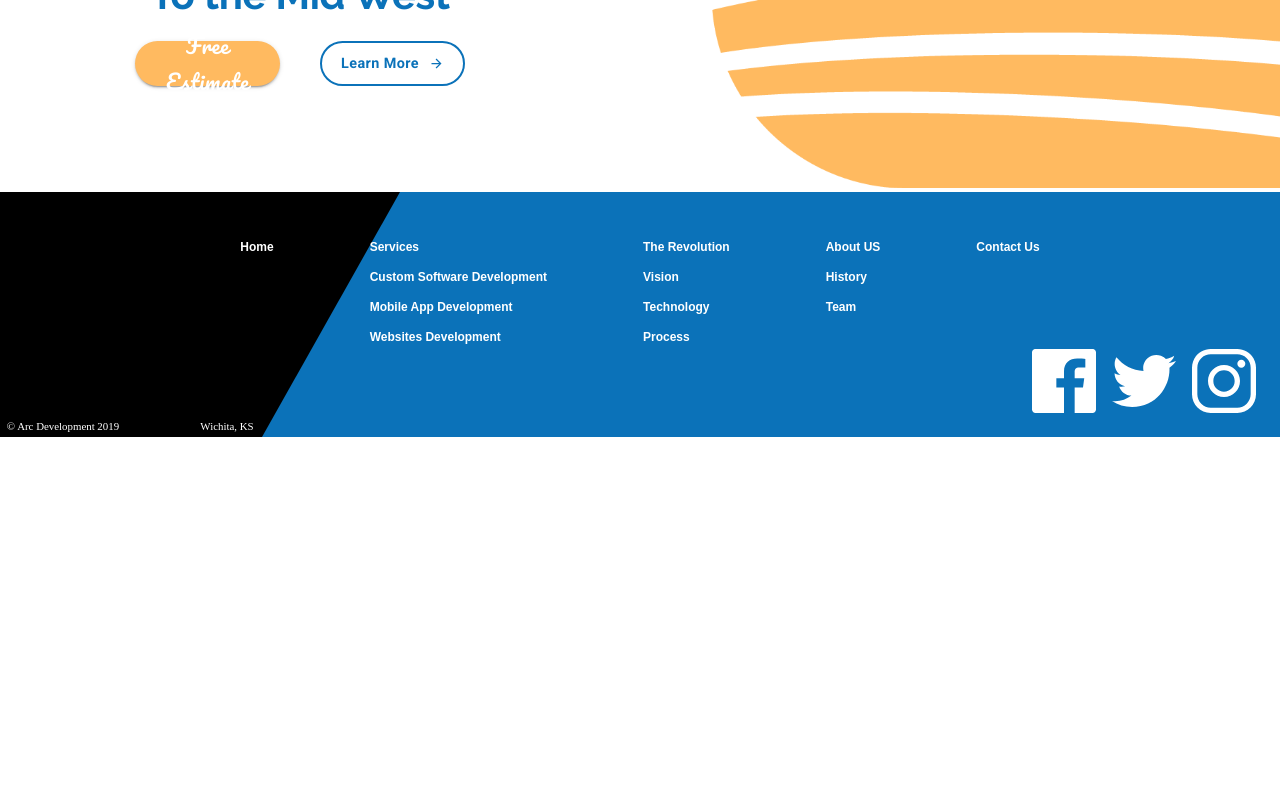
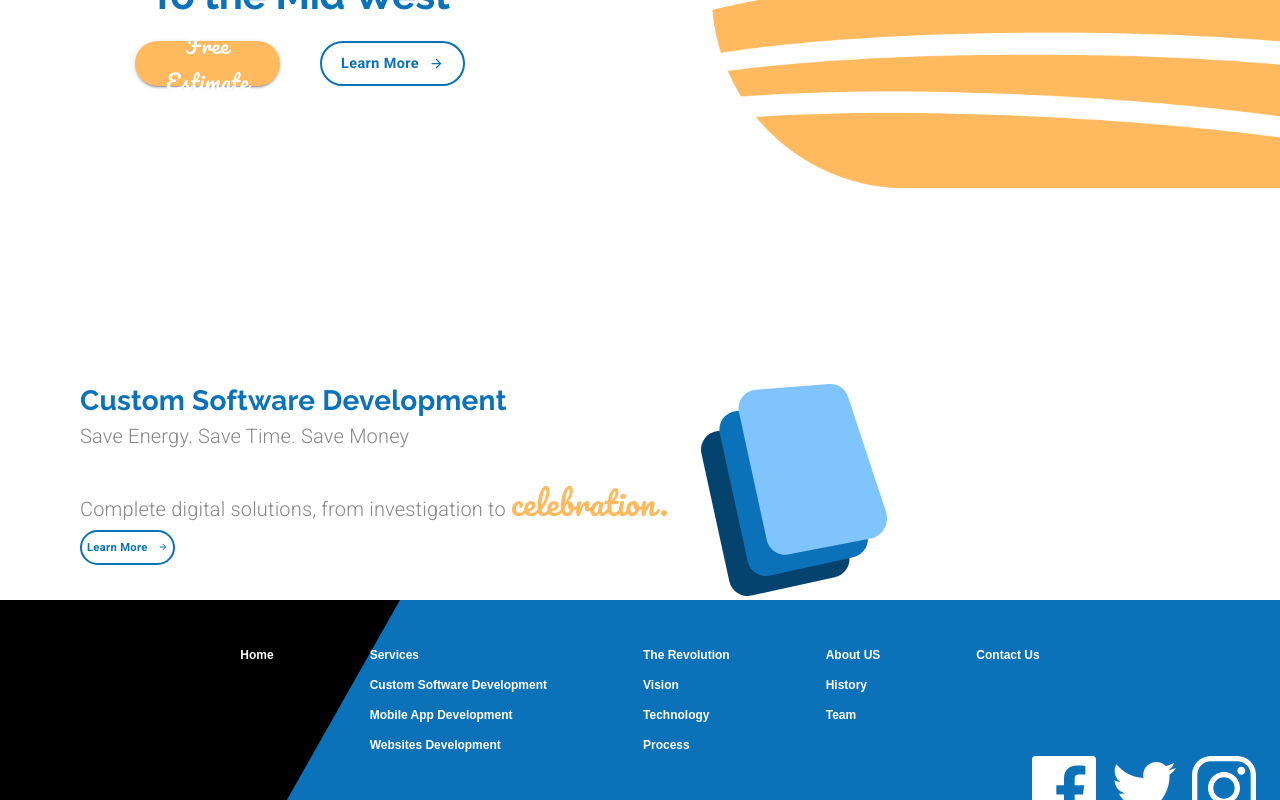
Before and after one commit to htorohn/arcdevelopment, a React (Create React App) app: page / in a window 1280 px wide. Shown: the part 406-1206 px from the top of the page. Before the commit the page ends 843 px from the top, so only its background shows below. Built offline with nearby package versions, Linux system fonts and the light colour scheme.

Commit message:
custom software development section

```diff
--- a/src/components/LandingPage.js
+++ b/src/components/LandingPage.js
@@ -4,9 +4,11 @@ import { makeStyles, useTheme } from '@material-ui/core/styles'
 import Grid from '@material-ui/core/Grid'
 import Button from '@material-ui/core/Button'
 import Typography from '@material-ui/core/Typography'
+import useMediaQuery from '@material-ui/core/useMediaQuery'
 
 import ButtonArrow from './ui/ButtonArrow'
 import animationData from '../animations/landinganimation/data'
+import customSoftwareIcon from '../assets/Custom Software Icon.svg'
 
 const useStyles = makeStyles(theme => ({
     mainContainer: {
@@ -45,16 +47,19 @@ const useStyles = makeStyles(theme => ({
         marginTop: '1em'
     },
     learnButtonHero: {
-        borderColor: theme.palette.common.blue,
-        color: theme.palette.common.blue,
-        borderWidth: 2,
-        textTransform: 'none',
-        borderRadius: 50,
-        fontFamily: 'Roboto',
-        fontWeight: 'bold',
+        ...theme.typography.learnButton,
         fontSize: '0.9rem',
         height: 45,
         width: 145
+    },
+    learnButton: {
+        ...theme.typography.learnButton,
+        fontSize: '0.7rem',
+        height: 35,
+        padding: 5,
+        [theme.breakpoints.down('sm')]: {
+            marginBottom: '2em'
+        }
     },
     heroTextContainer: {
         minWidth: '21.5em',
@@ -62,12 +67,33 @@ const useStyles = makeStyles(theme => ({
         [theme.breakpoints.down('xs')]: {
             marginLeft: 0
         }
+    },
+    specialText: {
+        fontFamily: 'Pacifico',
+        fontSize: '2rem',
+        color: theme.palette.common.orange
+    },
+    subtitle: {
+        marginBottom: '1em'
+    },
+    icon: {
+        marginLeft: '2em',
+        [theme.breakpoints.down('xs')]: {
+            marginLeft: 0
+        }
+    },
+    servicesContainer: {
+        marginTop: '12em',
+        [theme.breakpoints.down('sm')]: {
+            padding: 25
+        }
     }
 }))
 
 const LandingPage = () => {
     const classes = useStyles()
     const theme = useTheme()
+    const matchesSM = useMediaQuery(theme.breakpoints.down('sm'))
 
     const defaultOptions = {
         loop: true,
@@ -80,8 +106,11 @@ const LandingPage = () => {
 
     return (
         <Grid container direction='column' className={classes.mainContainer}>
+            {/* Hero Section */}
             <Grid item>
                 <Grid container justify='flex-end' alignItems='center'>
+
+                    {/* Text and Buttons */}
                     <Grid item sm className={classes.heroTextContainer}>
                         <Typography variant='h2' align='center'>
                             Bringing West Coast Technology
@@ -100,12 +129,37 @@ const LandingPage = () => {
                             </Grid>
                         </Grid>
                     </Grid>
+
+                    {/* Animation */}
                     <Grid item sm className={classes.animation}>
                         <Lottie options={defaultOptions} height={'100%'} width={'100%'} />
                     </Grid>
                 </Grid>
             </Grid>
 
+            {/* Services Section */}
+            <Grid item className={classes.servicesContainer}>
+                <Grid container justify={matchesSM ? 'center': undefined}>
+                    <Grid item style={{ marginLeft: matchesSM ? 0 : '5em', textAlign: matchesSM ? 'center' : undefined }}>
+                        <Typography variant='h4'>
+                            Custom Software Development
+                        </Typography>
+                        <Typography variant='subtitle1' className={classes.subtitle}>
+                            Save Energy. Save Time. Save Money
+                        </Typography>
+                        <Typography variant='subtitle1'>
+                            Complete digital solutions, from investigation to <span className={classes.specialText}>celebration.</span>
+                        </Typography>
+                        <Button variant='outlined' className={classes.learnButton}>
+                            <span style={{ marginRight: 10 }}>Learn More</span>
+                            <ButtonArrow width={10} height={10} fill={theme.palette.common.blue} />
+                        </Button>
+                    </Grid>
+                    <Grid item>
+                        <img className={classes.icon} alt='custom software icon' src={customSoftwareIcon} />
+                    </Grid>
+                </Grid>
+            </Grid>
         </Grid>
 
     )
--- a/src/components/ui/Theme.js
+++ b/src/components/ui/Theme.js
@@ -2,6 +2,7 @@ import { unstable_createMuiStrictModeTheme as createMuiTheme } from '@material-u
 
 const arcBlue = '#0B72B9'
 const arcOrange = '#FFBA60'
+const arcGrey = '#868686'
 
 export default createMuiTheme({
     palette: {
@@ -35,6 +36,31 @@ export default createMuiTheme({
             fontSize: '2.5rem',
             color: `${arcBlue}`,
             lineHeight: 1.5
+        },
+        h3: {
+            fontFamily: 'Pacifico',
+            fontSize: '2.5rem',
+            color: `${arcBlue}`
+        },
+        h4: {
+            fontFamily: 'Raleway',
+            fontSize: '1.75rem',
+            color: `${arcBlue}`,
+            fontWeight: 700
+        },
+        subtitle1: {
+            fontSize: '1.25rem',
+            color: `${arcGrey}`,
+            fontWeight: 300
+        },
+        learnButton: {
+            borderColor: `${arcBlue}`,
+            color: `${arcBlue}`,
+            borderWidth: 2,
+            textTransform: 'none',
+            borderRadius: 50,
+            fontFamily: 'Roboto',
+            fontWeight: 'bold',
         }
     }
 })
```
